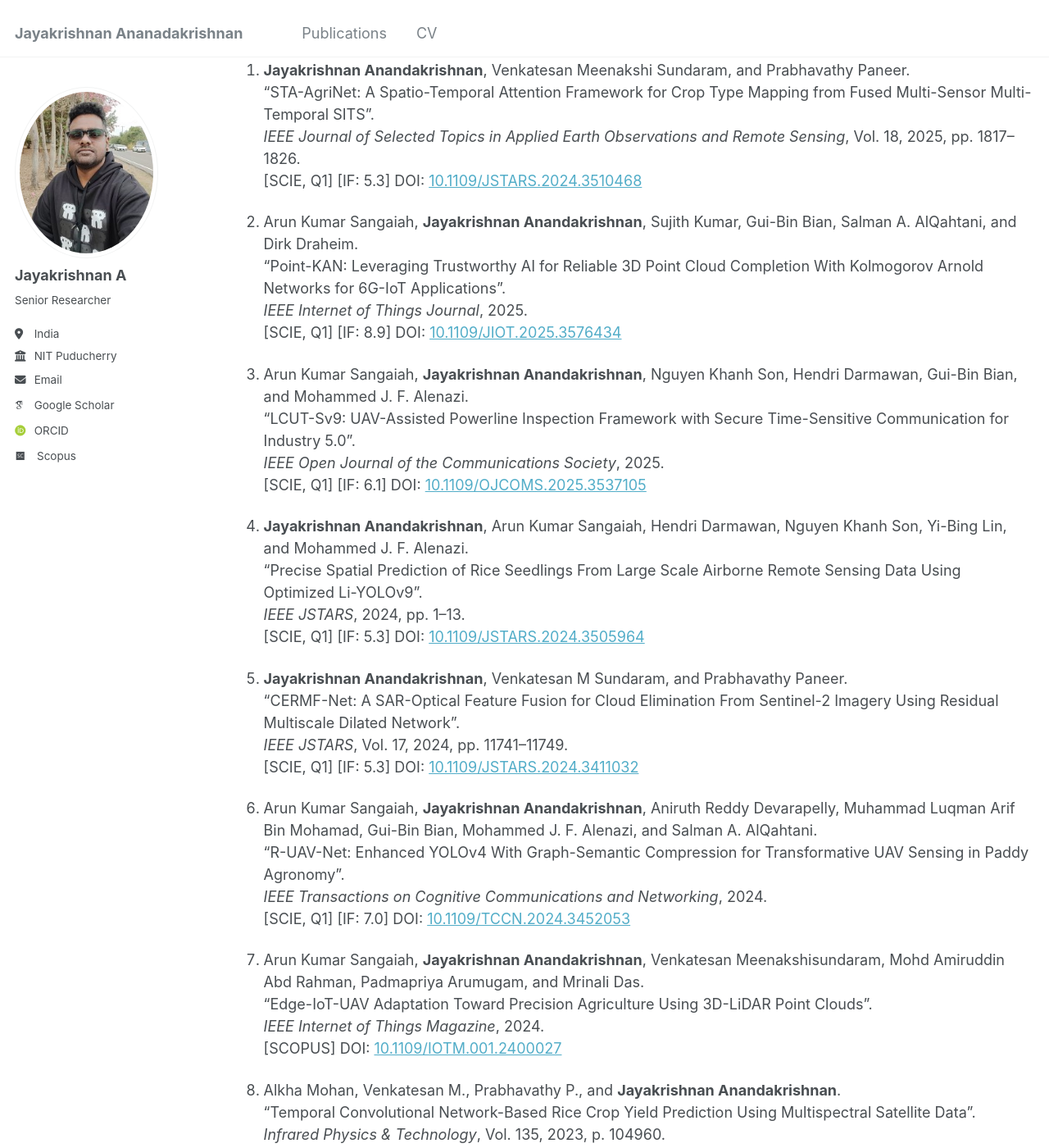
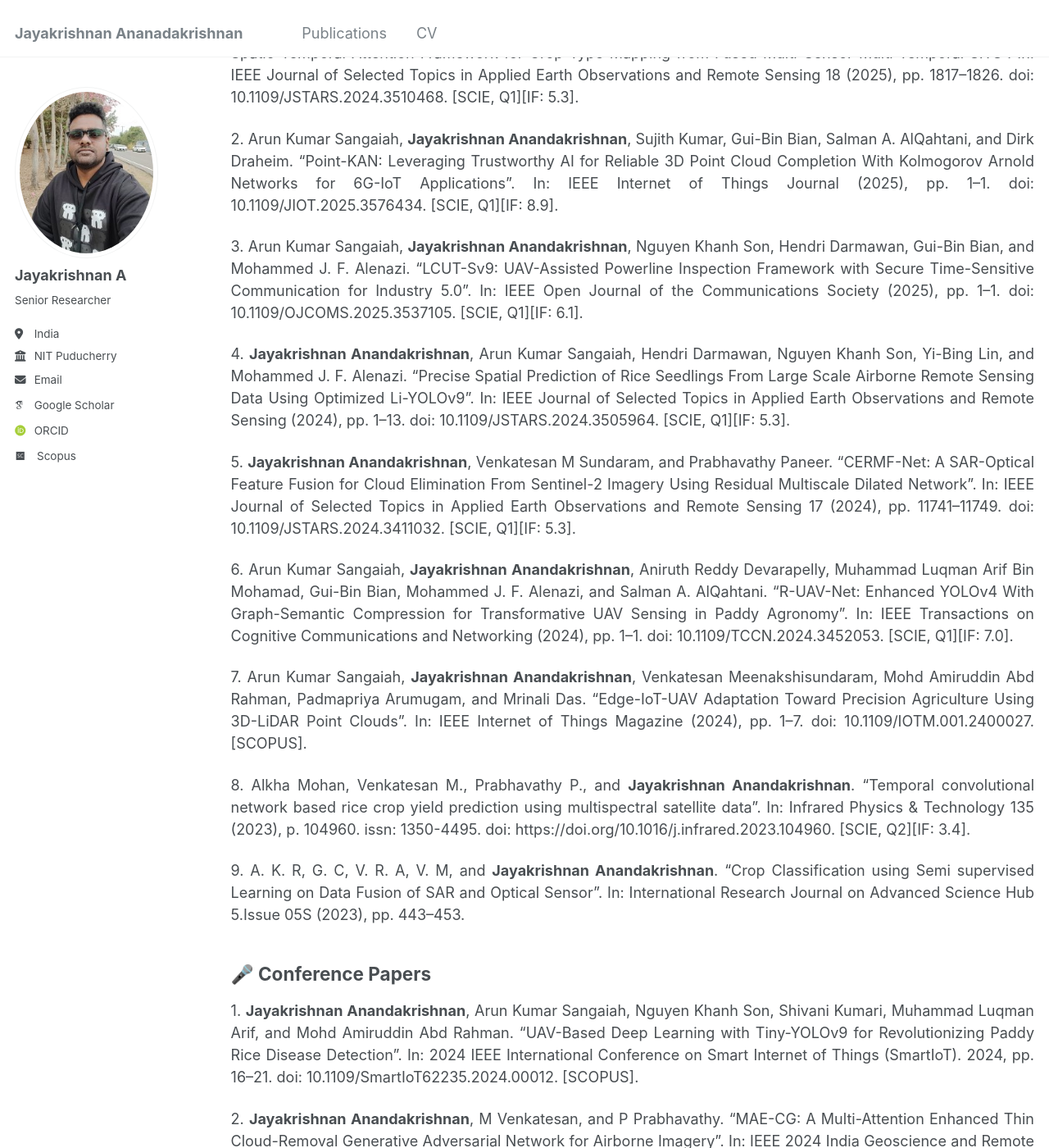
Before and after one commit to Jayakrishnan-A/jayakrishnan-a.github.io, a Jekyll site: the page built from _pages/publications.md, in a window 1280 px wide and 1400 px high, scrolled down 200 px. Shown: the whole window at 82% size. Built offline with Jekyll 4.4.1, drawn with Linux system fonts in a browser that asks for light colours; some web fonts are replaced; some of the changed text lies outside the part shown.

Commit message:
Update publications.md

```diff
--- a/_pages/publications.md
+++ b/_pages/publications.md
@@ -9,75 +9,43 @@ redirect_from:
 
 {% include base_path %}
 
-# 📚 Publications
-
 ## 📝 Journal Articles
 
-1. **Jayakrishnan Anandakrishnan**, Venkatesan Meenakshi Sundaram, and Prabhavathy Paneer.
-   “STA-AgriNet: A Spatio-Temporal Attention Framework for Crop Type Mapping from Fused Multi-Sensor Multi-Temporal SITS”.
-   *IEEE Journal of Selected Topics in Applied Earth Observations and Remote Sensing*, Vol. 18, 2025, pp. 1817–1826.
-   [SCIE, Q1] [IF: 5.3] DOI: [10.1109/JSTARS.2024.3510468](https://doi.org/10.1109/JSTARS.2024.3510468)
+<p align="justify">1. <strong>Jayakrishnan Anandakrishnan</strong>, Venkatesan Meenakshi Sundaram, and Prabhavathy Paneer. “STA-AgriNet: A Spatio-Temporal Attention Framework for Crop Type Mapping from Fused Multi-Sensor Multi-Temporal SITS”. In: IEEE Journal of Selected Topics in Applied Earth Observations and Remote Sensing 18 (2025), pp. 1817–1826. doi: 10.1109/JSTARS.2024.3510468. [SCIE, Q1][IF: 5.3].</p>
 
-2. Arun Kumar Sangaiah, **Jayakrishnan Anandakrishnan**, Sujith Kumar, Gui-Bin Bian, Salman A. AlQahtani, and Dirk Draheim.
-   “Point-KAN: Leveraging Trustworthy AI for Reliable 3D Point Cloud Completion With Kolmogorov Arnold Networks for 6G-IoT Applications”.
-   *IEEE Internet of Things Journal*, 2025.
-   [SCIE, Q1] [IF: 8.9] DOI: [10.1109/JIOT.2025.3576434](https://doi.org/10.1109/JIOT.2025.3576434)
+<p align="justify">2. Arun Kumar Sangaiah, <strong>Jayakrishnan Anandakrishnan</strong>, Sujith Kumar, Gui-Bin Bian, Salman A. AlQahtani, and Dirk Draheim. “Point-KAN: Leveraging Trustworthy AI for Reliable 3D Point Cloud Completion With Kolmogorov Arnold Networks for 6G-IoT Applications”. In: IEEE Internet of Things Journal (2025), pp. 1–1. doi: 10.1109/JIOT.2025.3576434. [SCIE, Q1][IF: 8.9].</p>
 
-3. Arun Kumar Sangaiah, **Jayakrishnan Anandakrishnan**, Nguyen Khanh Son, Hendri Darmawan, Gui-Bin Bian, and Mohammed J. F. Alenazi.
-   “LCUT-Sv9: UAV-Assisted Powerline Inspection Framework with Secure Time-Sensitive Communication for Industry 5.0”.
-   *IEEE Open Journal of the Communications Society*, 2025.
-   [SCIE, Q1] [IF: 6.1] DOI: [10.1109/OJCOMS.2025.3537105](https://doi.org/10.1109/OJCOMS.2025.3537105)
+<p align="justify">3. Arun Kumar Sangaiah, <strong>Jayakrishnan Anandakrishnan</strong>, Nguyen Khanh Son, Hendri Darmawan, Gui-Bin Bian, and Mohammed J. F. Alenazi. “LCUT-Sv9: UAV-Assisted Powerline Inspection Framework with Secure Time-Sensitive Communication for Industry 5.0”. In: IEEE Open Journal of the Communications Society (2025), pp. 1–1. doi: 10.1109/OJCOMS.2025.3537105. [SCIE, Q1][IF: 6.1].</p>
 
-4. **Jayakrishnan Anandakrishnan**, Arun Kumar Sangaiah, Hendri Darmawan, Nguyen Khanh Son, Yi-Bing Lin, and Mohammed J. F. Alenazi.
-   “Precise Spatial Prediction of Rice Seedlings From Large Scale Airborne Remote Sensing Data Using Optimized Li-YOLOv9”.
-   *IEEE JSTARS*, 2024, pp. 1–13.
-   [SCIE, Q1] [IF: 5.3] DOI: [10.1109/JSTARS.2024.3505964](https://doi.org/10.1109/JSTARS.2024.3505964)
+<p align="justify">4. <strong>Jayakrishnan Anandakrishnan</strong>, Arun Kumar Sangaiah, Hendri Darmawan, Nguyen Khanh Son, Yi-Bing Lin, and Mohammed J. F. Alenazi. “Precise Spatial Prediction of Rice Seedlings From Large Scale Airborne Remote Sensing Data Using Optimized Li-YOLOv9”. In: IEEE Journal of Selected Topics in Applied Earth Observations and Remote Sensing (2024), pp. 1–13. doi: 10.1109/JSTARS.2024.3505964. [SCIE, Q1][IF: 5.3].</p>
 
-5. **Jayakrishnan Anandakrishnan**, Venkatesan M Sundaram, and Prabhavathy Paneer.
-   “CERMF-Net: A SAR-Optical Feature Fusion for Cloud Elimination From Sentinel-2 Imagery Using Residual Multiscale Dilated Network”.
-   *IEEE JSTARS*, Vol. 17, 2024, pp. 11741–11749.
-   [SCIE, Q1] [IF: 5.3] DOI: [10.1109/JSTARS.2024.3411032](https://doi.org/10.1109/JSTARS.2024.3411032)
+<p align="justify">5. <strong>Jayakrishnan Anandakrishnan</strong>, Venkatesan M Sundaram, and Prabhavathy Paneer. “CERMF-Net: A SAR-Optical Feature Fusion for Cloud Elimination From Sentinel-2 Imagery Using Residual Multiscale Dilated Network”. In: IEEE Journal of Selected Topics in Applied Earth Observations and Remote Sensing 17 (2024), pp. 11741–11749. doi: 10.1109/JSTARS.2024.3411032. [SCIE, Q1][IF: 5.3].</p>
 
-6. Arun Kumar Sangaiah, **Jayakrishnan Anandakrishnan**, Aniruth Reddy Devarapelly, Muhammad Luqman Arif Bin Mohamad, Gui-Bin Bian, Mohammed J. F. Alenazi, and Salman A. AlQahtani.
-   “R-UAV-Net: Enhanced YOLOv4 With Graph-Semantic Compression for Transformative UAV Sensing in Paddy Agronomy”.
-   *IEEE Transactions on Cognitive Communications and Networking*, 2024.
-   [SCIE, Q1] [IF: 7.0] DOI: [10.1109/TCCN.2024.3452053](https://doi.org/10.1109/TCCN.2024.3452053)
+<p align="justify">6. Arun Kumar Sangaiah, <strong>Jayakrishnan Anandakrishnan</strong>, Aniruth Reddy Devarapelly, Muhammad Luqman Arif Bin Mohamad, Gui-Bin Bian, Mohammed J. F. Alenazi, and Salman A. AlQahtani. “R-UAV-Net: Enhanced YOLOv4 With Graph-Semantic Compression for Transformative UAV Sensing in Paddy Agronomy”. In: IEEE Transactions on Cognitive Communications and Networking (2024), pp. 1–1. doi: 10.1109/TCCN.2024.3452053. [SCIE, Q1][IF: 7.0].</p>
 
-7. Arun Kumar Sangaiah, **Jayakrishnan Anandakrishnan**, Venkatesan Meenakshisundaram, Mohd Amiruddin Abd Rahman, Padmapriya Arumugam, and Mrinali Das.
-   “Edge-IoT-UAV Adaptation Toward Precision Agriculture Using 3D-LiDAR Point Clouds”.
-   *IEEE Internet of Things Magazine*, 2024.
-   [SCOPUS] DOI: [10.1109/IOTM.001.2400027](https://doi.org/10.1109/IOTM.001.2400027)
+<p align="justify">7. Arun Kumar Sangaiah, <strong>Jayakrishnan Anandakrishnan</strong>, Venkatesan Meenakshisundaram, Mohd Amiruddin Abd Rahman, Padmapriya Arumugam, and Mrinali Das. “Edge-IoT-UAV Adaptation Toward Precision Agriculture Using 3D-LiDAR Point Clouds”. In: IEEE Internet of Things Magazine (2024), pp. 1–7. doi: 10.1109/IOTM.001.2400027. [SCOPUS].</p>
 
-8. Alkha Mohan, Venkatesan M., Prabhavathy P., and **Jayakrishnan Anandakrishnan**.
-   “Temporal Convolutional Network-Based Rice Crop Yield Prediction Using Multispectral Satellite Data”.
-   *Infrared Physics & Technology*, Vol. 135, 2023, p. 104960.
-   [SCIE, Q2] [IF: 3.4] DOI: [10.1016/j.infrared.2023.104960](https://doi.org/10.1016/j.infrared.2023.104960)
+<p align="justify">8. Alkha Mohan, Venkatesan M., Prabhavathy P., and <strong>Jayakrishnan Anandakrishnan</strong>. “Temporal convolutional network based rice crop yield prediction using multispectral satellite data”. In: Infrared Physics & Technology 135 (2023), p. 104960. issn: 1350-4495. doi: https://doi.org/10.1016/j.infrared.2023.104960. [SCIE, Q2][IF: 3.4].</p>
 
-9. A. K. R, G. C, V. R. A, V. M, and **Jayakrishnan Anandakrishnan**.
-   “Crop Classification using Semi-supervised Learning on Data Fusion of SAR and Optical Sensor”.
-   *International Research Journal on Advanced Science Hub*, Vol. 5, Issue 05S (2023), pp. 443–453.
-
----
+<p align="justify">9. A. K. R, G. C, V. R. A, V. M, and <strong>Jayakrishnan Anandakrishnan</strong>. “Crop Classification using Semi supervised Learning on Data Fusion of SAR and Optical Sensor”. In: International Research Journal on Advanced Science Hub 5.Issue 05S (2023), pp. 443–453.</p>
 
 ## 🎤 Conference Papers
 
-1. **Jayakrishnan Anandakrishnan**, Arun Kumar Sangaiah, Nguyen Khanh Son, Shivani Kumari, Muhammad Luqman Arif, and Mohd Amiruddin Abd Rahman.
-   “UAV-Based Deep Learning with Tiny-YOLOv9 for Revolutionizing Paddy Rice Disease Detection”.
-   *IEEE SmartIoT 2024*, pp. 16–21.
-   [SCOPUS] DOI: [10.1109/SmartIoT62235.2024.00012](https://doi.org/10.1109/SmartIoT62235.2024.00012)
+<p align="justify">1. <strong>Jayakrishnan Anandakrishnan</strong>, Arun Kumar Sangaiah, Nguyen Khanh Son, Shivani Kumari, Muhammad Luqman Arif, and Mohd Amiruddin Abd Rahman. “UAV-Based Deep Learning with Tiny-YOLOv9 for Revolutionizing Paddy Rice Disease Detection”. In: 2024 IEEE International Conference on Smart Internet of Things (SmartIoT). 2024, pp. 16–21. doi: 10.1109/SmartIoT62235.2024.00012. [SCOPUS].</p>
 
-2. **Jayakrishnan Anandakrishnan**, M. Venkatesan, and P. Prabhavathy.
-   “MAE-CG: A Multi-Attention Enhanced Thin Cloud-Removal GAN for Airborne Imagery”.
-   *IEEE InGARSS 2024* [SCOPUS]
+<p align="justify">2. <strong>Jayakrishnan Anandakrishnan</strong>, M Venkatesan, and P Prabhavathy. “MAE-CG: A Multi-Attention Enhanced Thin Cloud-Removal Generative Adversarial Network for Airborne Imagery”. In: IEEE 2024 India Geoscience and Remote Sensing Symposium (InGARSS 2024). 2024. [SCOPUS].</p>
 
-3. **Jayakrishnan Anandakrishnan**, M. Venkatesan, P. Prabhavathy, Santhana Krishnan J, Pavithra G, Dhanalakshmi R, and Amishaa S.
-   “Hybrid 3D-2D Deep Multi-Source Fusion Framework for Cloud Removal from SAR-Optical Data”.
-   *IEEE InGARSS 2024* [SCOPUS]
+<p align="justify">3. <strong>Jayakrishnan Anandakrishnan</strong>, M Venkatesan, P Prabhavathy, Santhana Krishnan J, Pavithra G, Dhanalakshmi R, and Amishaa S. “Hybrid 3D-2D Deep Multi-Source Fusion Framework for Cloud Removal from SAR-Optical Data”. In: IEEE 2024 India Geoscience and Remote Sensing Symposium (InGARSS 2024). 2024. [SCOPUS].</p>
 
-4. **Jayakrishnan Anandakrishnan**, M. Venkatesan, P. Prabhavathy, and Mohan Alkha.
-   “MSDF-Net: A Multi-Scale Deep Fusion Network with Dilated Convolutions for Cloud Removal from Sentinel-2 Imagery”.
-   *IEEE APSIPA ASC 2023*, pp. 63–70.
-   DOI: [10.1109/APSIPAASC58517.2023.10317471](https://doi.org/10.1109/APSIPAASC58517.2023.10317471)
+<p align="justify">4. <strong>Jayakrishnan Anandakrishnan</strong>, M Venkatesan, P Prabhavathy, and Mohan Alkha. “MSDF-Net: A Multi-Scale Deep Fusion Network with Dilated Convolutions for Cloud Removal from Sentinel-2 Imagery”. In: IEEE 2023 Asia Pacific Signal and Information Processing Association Annual Summit and Conference (APSIPA ASC). 2023, pp. 63–70. doi: 10.1109/APSIPAASC58517.2023.10317471. [SCOPUS].</p>
+
+## 📖 Book Chapters
+
+<p align="justify">1. <strong>Jayakrishnan Anandakrishnan</strong>, M Venkatesan, P Prabhavathy, and Alkha Mohan. “A Parallel Attention Guided Generative Adversarial Network for Efficient Thin Cloud Removal from Satellite Imagery”. In: Generative Adversarial Networks for Remote Sensing. Ed. by Karbhari Vishwanth Kale, Amol Dattatraya Vibhute, Rajesh Kumar Dhanaraj. IGI Global, 2025. [SCOPUS].</p>
+
+<p align="justify">2. Alkha Mohan, <strong>Jayakrishnan Anandakrishnan</strong>, M Venkatesan, and P Prabhavathy. “T-HyC : A Transfer Learning-based Multi-Scale 3D-2D Feature Aggregation for Hyperspectral Image Classification”. In: Computational Intelligence Based Hyperspectral Image Analysis and Applications. Ed. by Ajith Abraham and Anu Bajaj. Springer Nature, 2025. [SCOPUS].</p>
+
+<p align="justify">3. Alkha Mohan and <strong>Jayakrishnan Anandakrishnan</strong>. “Leaf-CAP: A Capsule Network-Based Tea Leaf Disease Recognition and Detection”. In: Predictive Analytics in Smart Agriculture. Ed. by S. Krishnan, A. J. Anand, N. Prasanth, S. Goundar, and C. Ananth. CRC Press, 2023. [SCOPUS].</p>
 
 ---
 
```
